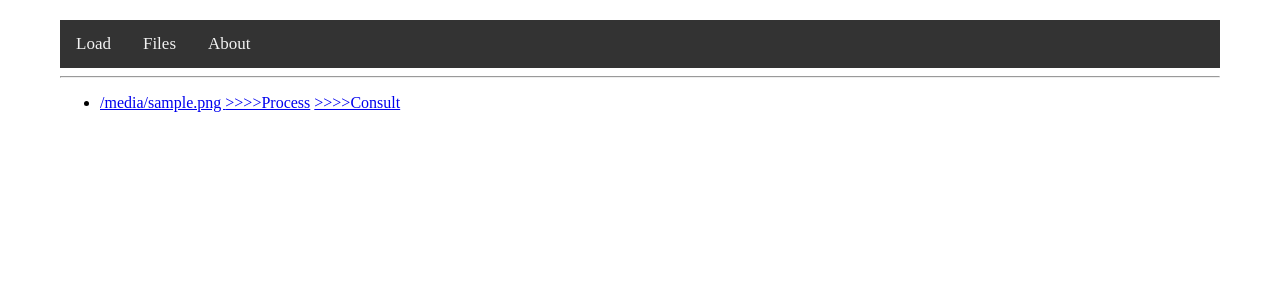
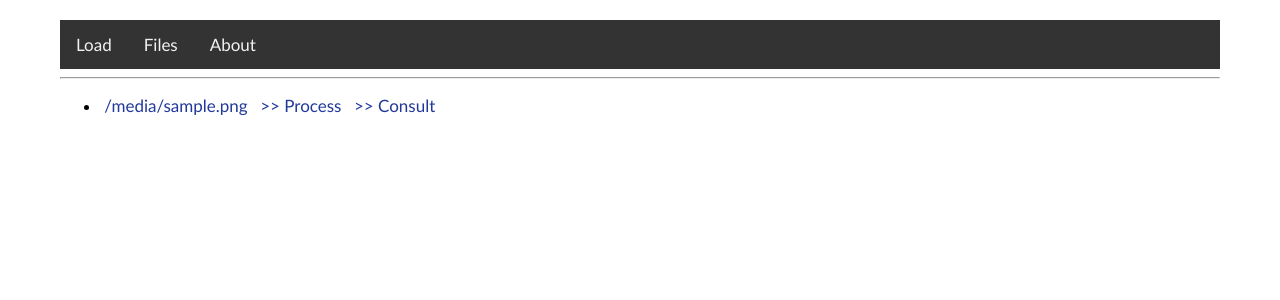
Before and after one commit to yosbel-penate/SemanticSearchLangChaing, a Flask app: template templates/files.html in a window 1280 px wide. Shown: the top 300 px of the page. Run offline with Flask 3, Linux system fonts and the light colour scheme; the template is opened without the code that fills it: most values are stand-ins (such as "Sample title", 1, 10 or a date in 2020).

Commit message:
styless buttons in files

```diff
--- a/templates/files.html
+++ b/templates/files.html
@@ -1,14 +1,67 @@
 {% extends 'base.html' %}
 
 {% block content %}
+<style>
+    a {
+        font-family: Calibri;
+        font-size: 17px;
+        padding: 10px;
+        color: #213999;
+        font-weight: 500;
+        -webkit-transition: color 0.2s;
+        transition: color 0.2s;
+        transition: transform 0.2s;
+        display: inline-block;
+        text-decoration: none;
+        position: relative;
+        padding: 0 0.25em;
+    }
+
+    a:hover {
+        color: #d04c3f;
+    }
+
+    a::before,
+    a::after {
+        position: absolute;
+        top: 0;
+        font-weight: 100;
+        font-size: 150%;
+        line-height: 1;
+        opacity: 0;
+        -webkit-transition: opacity 0.2s, -webkit-transform 0.2s;
+        transition: opacity 0.2s, transform 0.2s;
+    }
+
+    a::before {
+        left: -0.1em;
+        content: '[';
+        -webkit-transform: translateX(-100%);
+        transform: translateX(-100%);
+    }
+
+    a::after {
+        right: -0.1em;
+        content: ']';
+        -webkit-transform: translateX(100%);
+        transform: translateX(100%);
+    }
+
+    a:hover::before,
+    a:hover::after {
+        opacity: 1;
+        -webkit-transform: translateX(0);
+        transform: translateX(0);
+    }
+</style>
     <ul>
         {% for file in files %}
             <li>
                 <a href="{{ (request.path + '/' if request.path != '/' else '') + file }}" target="_blank">
-                    {{ file }}
+                    <span>{{ file }}</span>
                 </a>
-                <a href="{{ url_for('process_file', name = file)}}">>>>>Process</a>
-                <a href="{{ url_for('consult_file', name = file)}}">>>>>Consult</a>
+                <a href="{{ url_for('process_file', name = file)}}"> <span>>> Process</span></a>
+                <a href="{{ url_for('consult_file', name = file)}}"><span>>> Consult</span></a>
             </li>
         {% endfor %}
     </ul>
```
